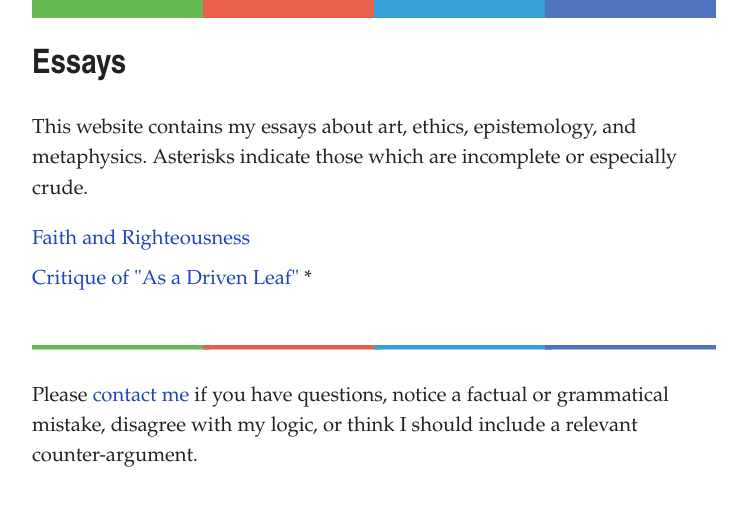
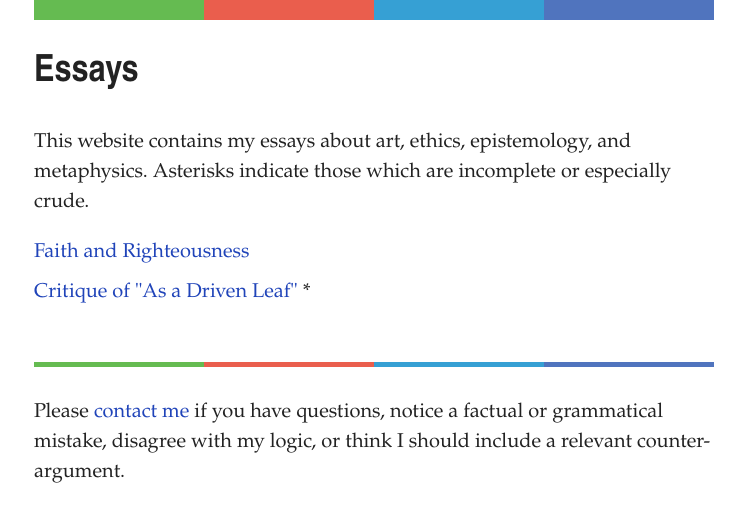
Before and after one commit to artsandmetaphysics/goodlifeodyssey, a Jekyll site: the page built from index.md, in a window 1280 px wide. Shown: the top 522 px of the page, without its empty margins (266-1013 px from the left). Built offline with Jekyll 4.4.1, drawn with Linux system fonts in a browser that asks for light colours.

Commit message:
Fix font-sizing
Somehow the body set the font-size to 1.125, which left the body font at
a non-integer value.  Removed this, which then made the average
characters/line too large, so then reduced the max-width-container's
width.  Also added another reponsive level, since the largest font-size
was decreased when the 1.125 body font-size was changed.

```diff
--- a/_layouts/basic.html
+++ b/_layouts/basic.html
@@ -12,15 +12,20 @@
         line-height: 1.5;
         -ms-text-size-adjust: 100%;
         -webkit-text-size-adjust: 100%;
-        font-size: 18px;
+        font-size: 20px;
         color: #222;
       }
       @media (max-width: 720px) {
         html {
+          font-size: 18px;
+        }
+      }
+      @media (max-width: 648px) {
+        html {
           font-size: 16px;
         }
       }
-      @media (max-width: 640px) {
+      @media (max-width: 576px) {
         html {
           font-size: 14px;
         }
@@ -29,12 +34,12 @@
         margin: 0;
         font-family: Palatino, 'Times New Roman', serif;
         padding: 0 1rem 1rem 1rem;
-        font-size: 1.125rem;
+        font-size: 1rem;
         display: flex;
         justify-content: center;
       }
       .max-width-container {
-        max-width: 38rem;
+        max-width: 34rem;
       }
       header {
         margin: 0;
```
